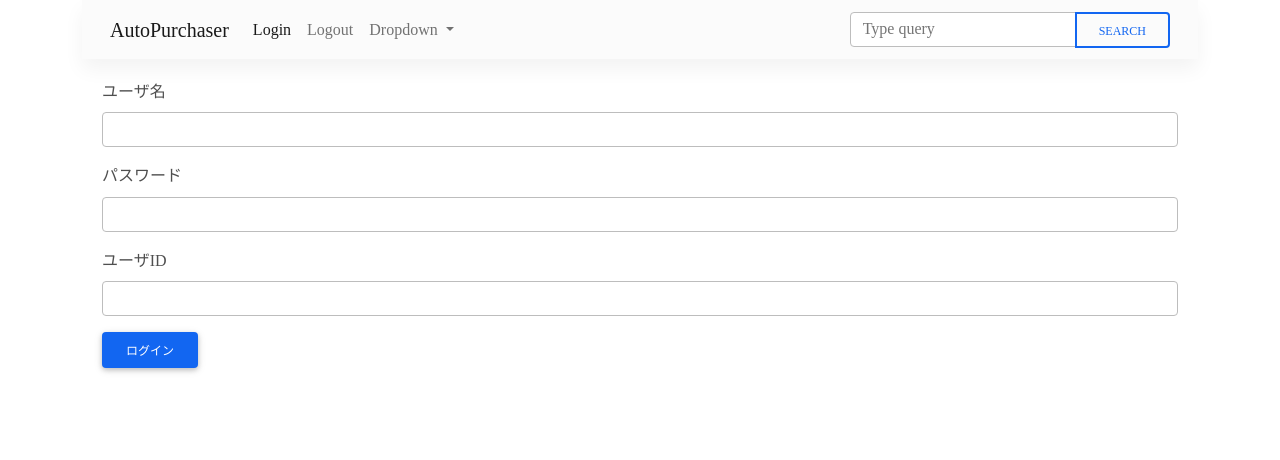
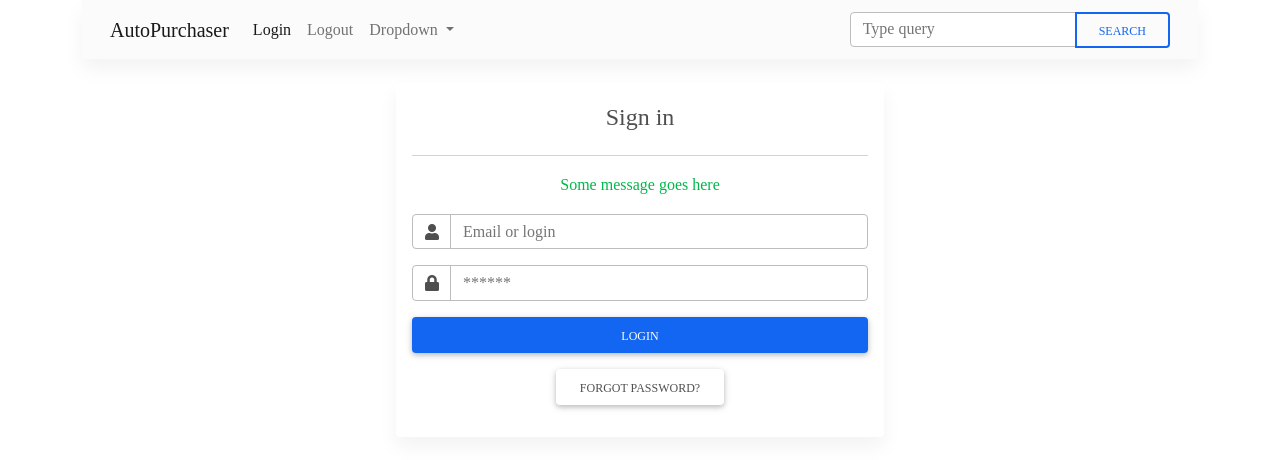
Before and after one commit to Ry-Kurihara/selenium, a Flask app: page /login in a window 1280 px wide. Shown: the top 460 px of the page. Run offline with Flask 2, Linux system fonts and the light colour scheme; parts of the project's set-up code (start-up, migrations or seed data) failed here and were passed over; some libraries are stand-ins or nearby versions; some web fonts are replaced.

Commit message:
ログイン大体できた

```diff
--- a/flask_data/config.py
+++ b/flask_data/config.py
@@ -11,9 +11,6 @@ SQLALCHEMY_DATABASE_URI = ps.get_parameters('/heroku/postgres_url')
 SQLALCHEMY_TRACK_MODIFICATIONS = True
 
 DEBUG = True
-USERNAME = 'john'
-PASSWORD = 'due123'
-USER_ID = 'U2a09ed1477e24264860c874fc3ceae25'
 SECRET_KEY = 'secret key'
 
 # flask-apscheduler
--- /dev/null
+++ b/flask_data/templates/histories/userinfo.html
@@ -0,0 +1,3 @@
+<h1 class="title">
+    Welcome, {{ username }}!
+  </h1>
--- a/flask_data/templates/layout.html
+++ b/flask_data/templates/layout.html
@@ -6,7 +6,7 @@
 <script src="https://cdnjs.cloudflare.com/ajax/libs/popper.js/1.12.9/umd/popper.min.js"></script>
 <script src="https://maxcdn.bootstrapcdn.com/bootstrap/4.0.0/js/bootstrap.min.js"></script>
 <link href="https://fonts.googleapis.com/earlyaccess/mplus1p.css" rel="stylesheet" type="text/css">
-<link rel=stylesheet href="{{ url_for('static', filename='style.css') }}">
+<link rel="stylesheet" href="{{ url_for('static', filename='style.css') }}">
 
 <head>
 <meta charset="UTF-8" />
@@ -53,7 +53,7 @@ href="https://fonts.googleapis.com/css2?family=Roboto:wght@300;400;500;700&displ
       <!-- Left links -->
       <ul class="navbar-nav me-auto mb-2 mb-lg-0">
         <li class="nav-item">
-        {% if not session.logged_in %}
+        {% if not current_user.is_authenticated %}
             <a class="nav-link active" aria-current="page" href="{{ url_for('view.login') }}">Login</a>
         {% else %}
             <a class="nav-link disabled" href="#" tabindex="-1" aria-disabled="true">Logined</a>
--- a/flask_data/templates/login.html
+++ b/flask_data/templates/login.html
@@ -1,21 +1,40 @@
 {% extends "layout.html" %}
 {% block body %}
-<form action="{{ url_for('view.login') }}" method=post>
-    <div class="form-group">
-    <label for="InputTitle">ユーザ名</label>
-    <input type="text" class="form-control" id="InputTitle" name=username>
-    </div>
 
-    <div class="form-group">
-    <label for="InputPassword">パスワード</label>
-    <input type="password" class="form-control" id="InputPassword" name=password>
-    </div>
+<div class="container">
+        <div class="col-xs-12 col-lg-6 mx-auto">
 
-    <div class="form-group">
-    <label for="InputPassword">ユーザID</label>
-    <input type="text" class="form-control" id="InputTitle" name=user_id>
-    </div>
+            <div class="card">
+            <article class="card-body">
+                <h4 class="card-title text-center mb-4 mt-1">Sign in</h4>
+                <hr>
+                <p class="text-success text-center">Some message goes here</p>
+                <form>
+                <div class="form-group">
+                <div class="input-group">
+                    <div class="input-group-prepend">
+                        <span class="input-group-text"> <i class="fa fa-user"></i> </span>
+                    </div>
+                    <input name="" class="form-control" placeholder="Email or login" type="email">
+                </div> <!-- input-group.// -->
+                </div> <!-- form-group// -->
+                <div class="form-group">
+                <div class="input-group">
+                    <div class="input-group-prepend">
+                        <span class="input-group-text"> <i class="fa fa-lock"></i> </span>
+                    </div>
+                    <input class="form-control" placeholder="******" type="password">
+                </div> <!-- input-group.// -->
+                </div> <!-- form-group// -->
+                <div class="form-group">
+                <button type="submit" class="btn btn-primary btn-block"> Login  </button>
+                </div> <!-- form-group// -->
+                <p class="text-center"><a href="#" class="btn">Forgot password?</a></p>
+                </form>
+            </article>
+            </div>
 
-    <button type="submit" class="btn btn-primary">ログイン</button>
-    </form>
-    {% endblock %}
+        </div>
+</div>
+
+{% endblock %}
--- a/flask_data/views/views.py
+++ b/flask_data/views/views.py
@@ -7,21 +7,18 @@ from werkzeug.security import generate_password_hash, check_password_hash
 import sys, os
 sys.path.append(os.path.join(os.path.dirname(__file__), '../models/'))
 from histories import User
+from flask_login import login_user, logout_user, login_required
 from flask_data import db
 
 view = Blueprint('view', __name__)
 
-def login_required(view):
-    @wraps(view)
-    def inner(*args, **kwargs):
-        if not session.get('logged_in'):
-            return redirect(url_for('view.login'))
-        return view(*args, **kwargs)
-    return inner
-
 @view.route('/')
 def display_top_page():
     return render_template('top.html')
+
+@view.route('/signup')
+def signup():
+    return render_template('signup.html')
 
 
 @view.route('/signup', methods=['POST'])
@@ -34,35 +31,41 @@ def signup_post():
 
     if user:
         flash('Email address already exists!!')
-        return redirect(url_for('auth.signup'))
+        return redirect(url_for('view.signup'))
 
     new_user = User(user_id=user_id, username=username, password=generate_password_hash(password, method='sha256'))
 
     db.session.add(new_user)
     db.session.commit()
 
-    return redirect(url_for('auth.login'))
+    flash('正常に登録できました。ログインしてください！')
+    return redirect(url_for('view.login'))
 
 
 @view.route('/login', methods=['GET', 'POST'])
 def login():
     if request.method == 'POST':
-        if request.form['username'] != app.config['USERNAME']:
-            flash('ユーザ名が異なります')
-        elif request.form['password'] != app.config['PASSWORD']:
-            flash('パスワードが異なります')
-        elif request.form['user_id'] != app.config['USER_ID']:
-            flash('ユーザIDが異なります')
-        else:
-            session['logged_in'] = True
-            session['user_id'] = request.form['user_id']
-            flash('ログインしました')
-            return redirect(url_for('view.display_top_page'))
+        user_id = request.form.get('user_id')
+        password = request.form.get('password')
+        remember = True if request.form.get('remember') else False
+
+        user = User.query.filter_by(user_id=user_id).first()
+
+        if not user or not check_password_hash(user.password, password):
+            flash('Please check your login details and try again!!')
+            return redirect(url_for('view.login'))
+
+        login_user(user, remember=remember)
+        flash('ログインしました！')
+        return redirect(url_for('view.display_top_page'))
+
+    # GETメソッドの場合
     return render_template('login.html')
 
 @view.route('/logout')
+@login_required
 def logout():
-    session.pop('logged_in', None)
+    logout_user()
     flash('ログアウトしました')
     return redirect(url_for('view.display_top_page'))
 
--- a/requirements.txt
+++ b/requirements.txt
@@ -12,3 +12,4 @@ line-bot-sdk==1.18.0
 psycopg2==2.8.6
 requests==2.25.1
 Flask-APScheduler==1.12.2
+Flask-Login==0.5.0
```
Also changed, not shown: flask_data/__init__.py (+11 -0 lines), flask_data/models/histories.py (+13 -1 lines), flask_data/templates/signup.html (added, +21 -0 lines), flask_data/templates/top.html (+13 -18 lines), flask_data/views/histories.py (+7 -0 lines), flask_data/static/images/tech_icon.jpg (added), flask_data/views/__init__.py (deleted).
